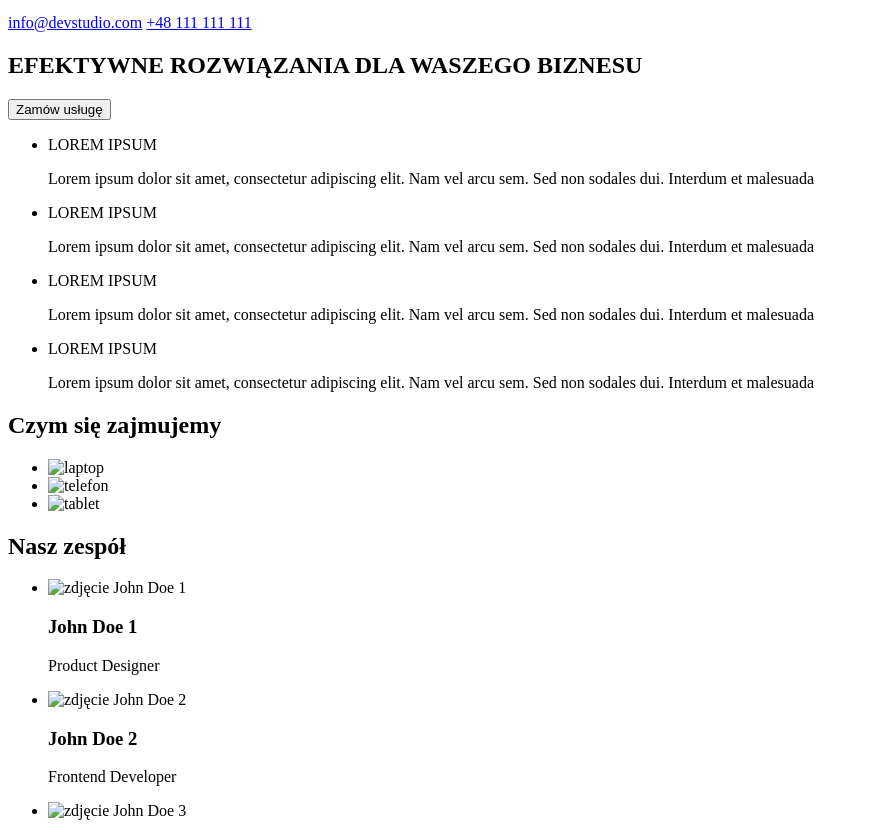
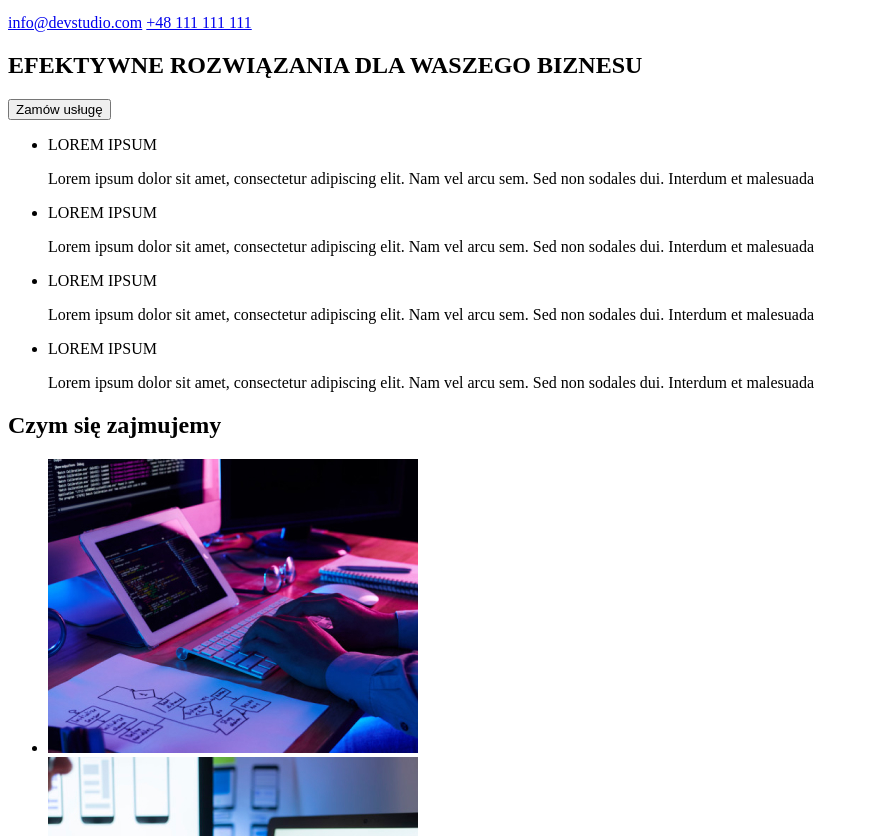
Before and after one commit to DanielPrandzioch/goit-markup-hw-01, a plain HTML site: page index.html in a window 1280 px wide. Shown: the part 104-940 px from the top of the page, without its empty margins (0-869 px from the left). Drawn offline with Linux system fonts and the light colour scheme; the site is published under a folder, as on GitHub Pages, so addresses that start at the root find nothing.

Commit message:
usunięto"/"
Nie otwierało zdjęć na stronie

```diff
--- a/index.html
+++ b/index.html
@@ -74,7 +74,7 @@
         <ul>
           <li>
             <img
-              src="/images/Main/about_us/laptop.jpg"
+              src="images/Main/about_us/laptop.jpg"
               alt="laptop"
               width="370"
               height="294"
@@ -83,7 +83,7 @@
 
           <li>
             <img
-              src="/images/Main/about_us/phone.jpg"
+              src="images/Main/about_us/phone.jpg"
               alt="telefon"
               width="370"
               height="294"
@@ -92,7 +92,7 @@
 
           <li>
             <img
-              src="/images/Main/about_us/tablet.jpg"
+              src="images/Main/about_us/tablet.jpg"
               alt="tablet"
               width="370"
               height="294"
@@ -107,7 +107,7 @@
         <ul>
           <li>
             <img
-              src="/images/Main/team/John_Doe_1.jpg"
+              src="images/Main/team/John_Doe_1.jpg"
               alt="zdjęcie John Doe 1"
               width="270"
               height="260"
@@ -117,7 +117,7 @@
           </li>
           <li>
             <img
-              src="/images/Main/team/John_Doe_2.jpg"
+              src="images/Main/team/John_Doe_2.jpg"
               alt="zdjęcie John Doe 2"
               width="270"
               height="260"
@@ -127,7 +127,7 @@
           </li>
           <li>
             <img
-              src="/images/Main/team/John_Doe_3.jpg"
+              src="images/Main/team/John_Doe_3.jpg"
               alt="zdjęcie John Doe 3"
               width="270"
               height="260"
@@ -137,7 +137,7 @@
           </li>
           <li>
             <img
-              src="/images/Main/team/John_Doe_4.jpg"
+              src="images/Main/team/John_Doe_4.jpg"
               alt="zdjęcie John Doe 4"
               width="270"
               height="260"
```
